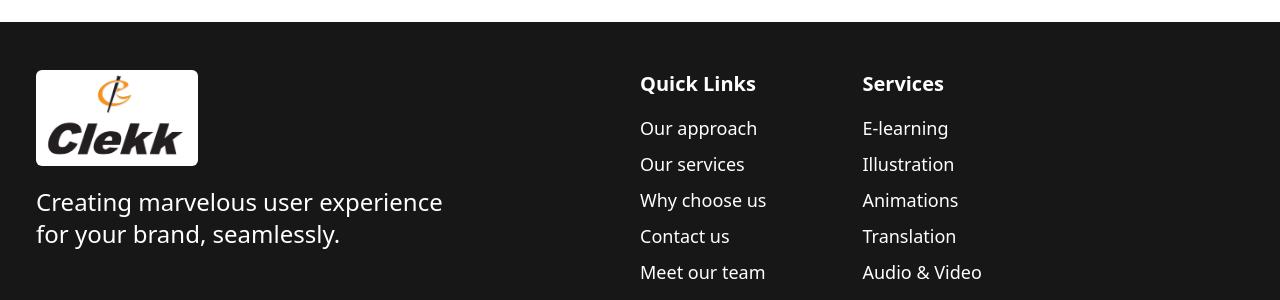
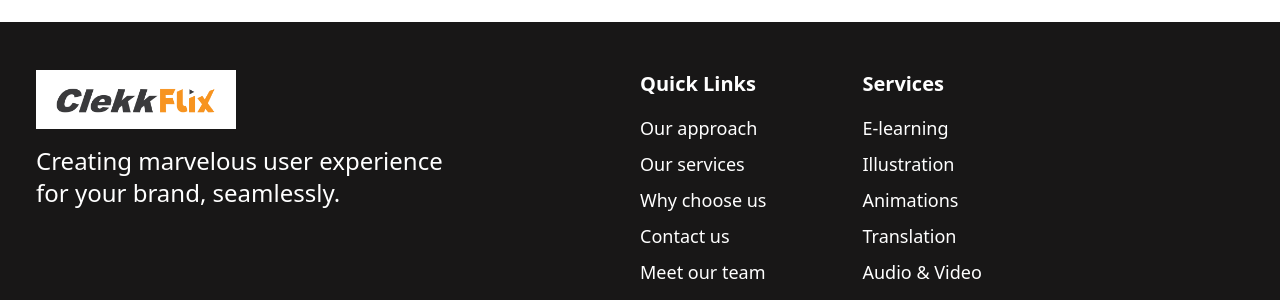
Before and after one commit to sah246ir/scroll-animated-landing-page, a React (Create React App) app: page / in a window 1280 px wide. Shown: the part 6397-6697 px from the top of the page. Built offline with nearby package versions, Linux system fonts and the light colour scheme.

Commit message:
feat: updating footer loogo

```diff
--- a/src/components/homePage/section/FooterSection.tsx
+++ b/src/components/homePage/section/FooterSection.tsx
@@ -5,7 +5,7 @@ import { Link } from 'react-router-dom';
 import { Instagram, Linkedin } from 'lucide-react';
 
 const vid = require("../../../media/showreel.mp4");
-const logo = require("../../../media/logo-2.png")
+const logo = require("../../../media/logo.png")
 const WA = require("../../../media/wa.png")
 const FooterSection = () => {
   return (
@@ -14,8 +14,10 @@ const FooterSection = () => {
     <section style={{ backgroundColor: "#181717", zIndex: 999 }} className='p-9 py-12 flex justify-between min-h-[450px] text-white gap-16 flex-col sm:flex-row items-center sm:items-stretch text-center sm:text-left relative'>
       <div className='flex min-h-full gap-6 flex-col justify-between items-center sm:items-start max-w-[410px]'>
         <div className=''>
-          <img width={162} src={logo} className='rounded-md' alt="" />
-          <h2 className='text-2xl  mt-5'>
+          <div className='bg-white p-2 py-4 sm:max-w-[200px]'>
+            <img width={162} src={logo} className='rounded-md m-auto' alt="" />
+          </div>
+          <h2 className='text-2xl  mt-4'>
             Creating marvelous user experience
             for your brand, seamlessly.
           </h2>
```
